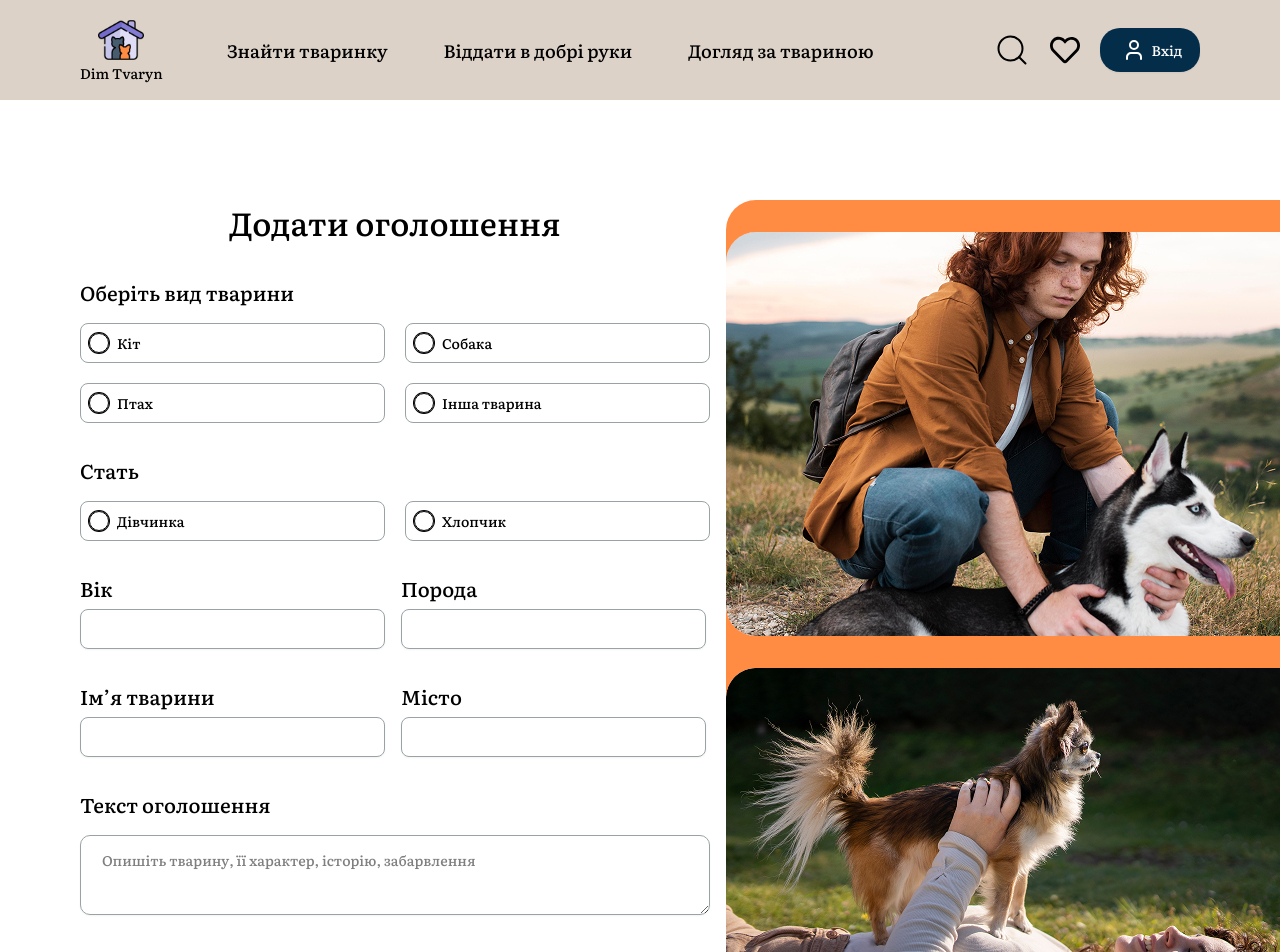
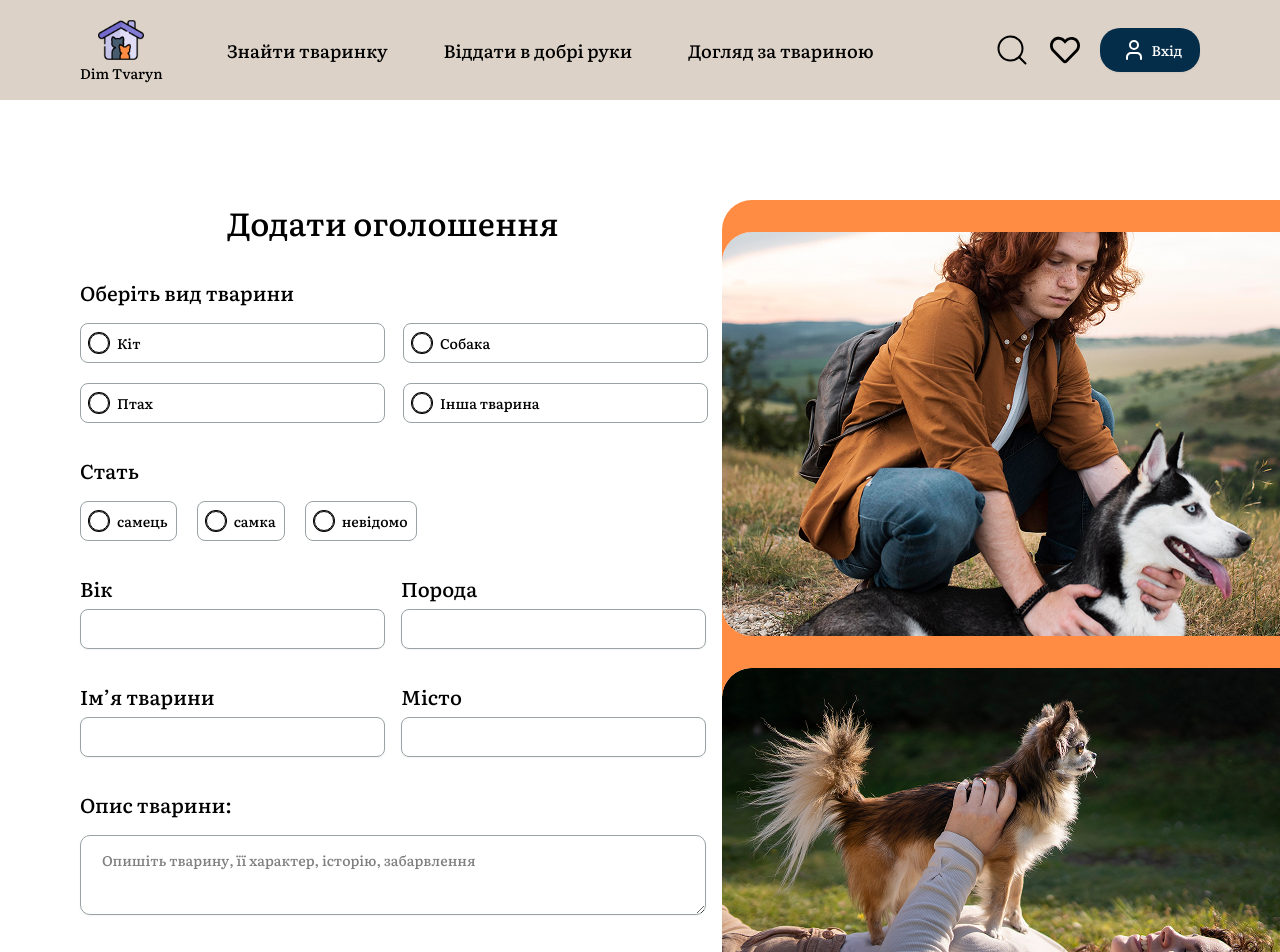
Before and after one commit to Dim-Tvarin/frontend, a React (Vite) app: page /announcement in a window 1280 px wide. Shown: the top 952 px of the page. Built offline with nearby package versions, Linux system fonts and the light colour scheme.

Commit message:
feat: add request

```diff
--- a/src/components/CustomTextarea.tsx
+++ b/src/components/CustomTextarea.tsx
@@ -1,12 +1,14 @@
+import { MdErrorOutline } from "react-icons/md";
 import { Textarea } from "./components/ui/textarea"
 import { cn } from "./lib/utils";
 
 
-export const TextareaDemo = ({ placeholder, label, id, className }:
+export const TextareaDemo = ({ placeholder, label, id, className, error }:
   { id: string;
     placeholder: string;
     label?: string;
     className?: string;
+    error?: string;
 
   }) => {
   return (
@@ -20,7 +22,13 @@ export const TextareaDemo = ({ placeholder, label, id, className }:
             </label>
           )}
       <Textarea placeholder={placeholder} id={id}
-        className="mt-16 min-h-[80px] px-[21px] py-[14px] rounded-[10px] border-input-border outline-0"/>
+        className="mt-16 min-h-[80px] px-[21px] py-[14px] rounded-[10px] border-input-border outline-0" />
+      {error && (
+          <div className="flex items-center mt-[10px] gap-[4px]">
+            <MdErrorOutline size={18} className="text-error" />
+            <p className="text-left text-error text-xs">{error}</p>
+          </div>
+        )}
     </div>
 
       )
--- a/src/pages/Announcement.tsx
+++ b/src/pages/Announcement.tsx
@@ -8,8 +8,11 @@ import { z } from 'zod';
 import { useForm } from 'react-hook-form';
 import { zodResolver } from '@hookform/resolvers/zod';
 import { TextareaDemo } from 'components/CustomTextarea';
+import axios from 'axios';
+import {  useSelector } from 'react-redux';
+import { selectToken, selectUserName, selectUserPhone } from '../redux/users/usersSlice';
 
-const petType = [
+const animalType = [
   {
     value: "cat",
     label: "Кіт",
@@ -28,25 +31,33 @@ const petType = [
   },
 ];
 
-const petSex = [
+const gender = [
+  {
+    value: "boy",
+    label: "самець",
+  },
   {
     value: "girl",
-    label: "Дівчинка",
+    label: "самка",
   },
-  {
-    value: "boy",
-    label: "Хлопчик",
+   {
+    value: "unknown",
+    label: "невідомо",
   }
 ];
 
 const announceSchema = z.object({
-  petType: z.enum(['cat', 'dog', 'bird', 'another']),
-  petSex: z.enum(['boy', 'girl']),
-  age: z.string().regex(/^\d+$/).transform(Number),
+  animalType: z.enum(['cat', 'dog', 'bird', 'another'], {
+    errorMap: () => {
+        return { message: 'Оберіть вид тварини' };
+      },
+  }),
+  gender: z.enum(['boy', 'girl', 'unknown']).optional(),
+  age: z.coerce.number().transform(Number),
   breed: z.string().trim(),
-  petName: z.string().trim(),
-  city: z.string().trim(),
-  text: z.string().trim(),
+  animalName: z.string().trim(),
+  animalLocation: z.string().min(2, 'Введіть назву населенного пункту').trim(),
+  adText: z.string().trim().optional(),
 })
 
 type AnnouncementForm = z.infer<typeof announceSchema>
@@ -61,11 +72,30 @@ const Announcement = () => {
     mode: 'onChange',
   })
 
-  const onSubmit = (data: AnnouncementForm) => {
+  const token = useSelector(selectToken)
+   const username = useSelector(selectUserName);
+   const userPhone = useSelector(selectUserPhone);
+
+  const onSubmit = async (data: AnnouncementForm) => {
     const result = announceSchema.safeParse(data)
-    console.log(data, result);
+    console.log(result);
     if (result.success) {
-      console.log('11');
+      const createAnnouncement = axios.post('https://marketplace-backend-wrk2.onrender.com/animals',
+        { animal: { ...data, 'ownerName': username, "ownerPhone": userPhone, "animalImages": []  }},
+        { headers: { Authorization: `Bearer ${token}` } })
+        .then(res => console.log('res!!!!', res))
+        .catch(error => {
+          if (error.status === 401) {
+            alert('Щоб залишити оголошення, увійдіть у свій аккаунт')
+          } else {
+            console.error('error', error);
+            alert('Щось пішло не по плану')
+          }
+      })
+      console.log('createAnnouncement', createAnnouncement.then(res => console.log('res', res)));
+
+    } else {
+      console.error('Щось пішло не по плану', result.error);
     }
   }
 
@@ -76,21 +106,21 @@ const Announcement = () => {
 
         <form className='flex flex-col items-start' onSubmit={handleSubmit(onSubmit)}>
          <p className='text-20 mb-16'>Оберіть вид тварини</p>
-          <CustomRadioGroup items={petType} className="grid grid-cols-2" itemWidth='305'
-            {...register('petType')}
+          <CustomRadioGroup items={animalType} className="grid grid-cols-2" itemWidth='305'
+            {...register('animalType')}
            onChange={value =>
-            setValue('petType', value as 'cat'| 'dog' | 'bird' | 'another')
+            setValue('animalType', value as 'cat'| 'dog' | 'bird' | 'another')
           }
-            error={errors.petType?.message}
+            error={errors.animalType?.message}
           />
 
           <p className='text-20 mt-32 mb-16'>Стать </p>
-          <CustomRadioGroup items={petSex} itemWidth='305'
-            {...register('petSex')}
+          <CustomRadioGroup items={gender} itemWidth='197'
+            {...register('gender')}
             onChange={value =>
-              setValue('petSex', value as 'boy'| 'girl')
+              setValue('gender', value as 'boy'| 'girl')
             }
-            error={errors.petSex?.message}
+            error={errors.animalType?.message}
           />
 
           <div className='flex mt-32 gap-16'>
@@ -115,26 +145,27 @@ const Announcement = () => {
           <div className='flex mt-32 gap-16'>
             <InputField
               label="Ім’я тварини"
-              id="petName"
+              id="animalName"
               className='w-[305px] h-[40px] mt-16'
               labelSize={20}
-              {...register('petName')}
-              error={errors.petName?.message}
+              {...register('animalName')}
+              error={errors.animalName?.message}
             />
             <InputField
               label="Місто"
-              id="city"
+              id="animalLocation"
               className='w-[305px] h-[40px] mt-16'
               labelSize={20}
-              {...register('city')}
-              error={errors.city?.message}
+              {...register('animalLocation')}
+              error={errors.animalLocation?.message}
               />
           </div>
 
-          <TextareaDemo id="text" className='text-left mt-32'
+          <TextareaDemo id="adText" className='text-left mt-32'
             placeholder="Опишіть тварину, її характер, історію, забарвлення"
-            label="Текст оголошення"
-            {...register('text')}
+            label="Опис тварини:"
+            {...register('adText')}
+            error={errors.adText?.message}
           />
 
           <CustomButton type="submit" styleType="defaultButton">
--- a/src/redux/users/usersSlice.ts
+++ b/src/redux/users/usersSlice.ts
@@ -49,6 +49,7 @@ const slice = createSlice({
   initialState,
   selectors: {
     selectUserName: state => state.user.name,
+    selectUserPhone: state => state.user.phone,
     selectUserType: state => state.user.userType,
     selectUserTheme: state => state.user.theme,
     selectToken: state => state.token,
@@ -138,6 +139,7 @@ const slice = createSlice({
 export const usersReducer = slice.reducer;
 export const {
   selectUserName,
+  selectUserPhone,
   selectUserType,
   selectUserTheme,
   selectToken,
```
